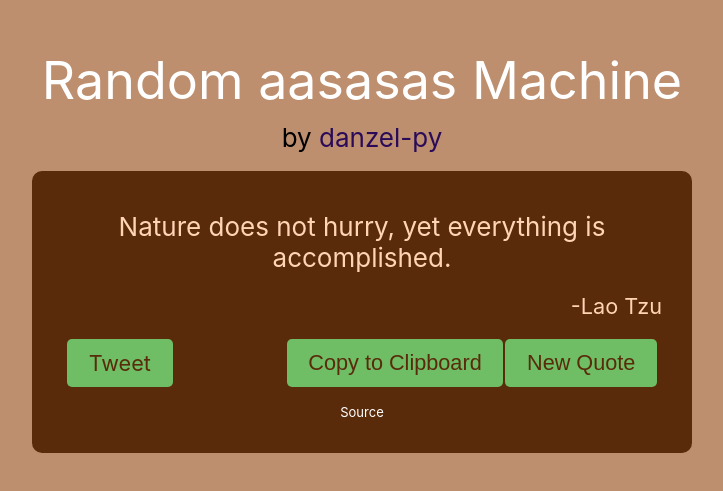
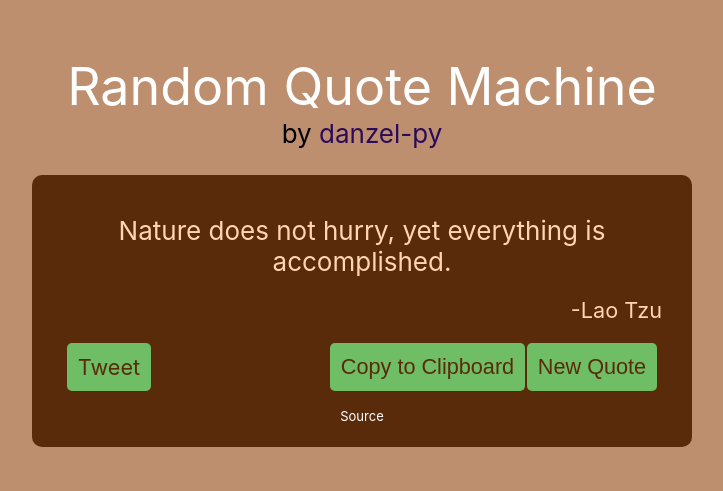
Before and after one commit to danzel-py/Random-Quote-Machine, a React (Create React App) app: page / in a window 1280 px wide. Shown: the part 149-640 px from the top of the page, without its empty margins (278-1001 px from the left). Built offline with nearby package versions, Linux system fonts and the light colour scheme.

Commit message:
Buttons' padding decreased
Otherwise it looks ugly in android

```diff
--- a/src/App.css
+++ b/src/App.css
@@ -27,7 +27,7 @@
 
 
 #quote-box-container {
-  padding: 40px 30px 30px 30px;
+  padding: 40px 30px 20px 30px;
   background-color: rgb(110, 212, 238);
   width: 80%;
   max-width: 600px;
@@ -59,7 +59,7 @@
   font-size: smaller      !important;
   color: "amber"          !important;
   text-decoration: none !important;
-  padding: 0.5em 1em !important;
+  padding: 0.5em 0.5em !important;
   border: 0px !important;
   border-radius: 5px;
   background-color: rgb(0,0,0,0.2);
@@ -82,12 +82,13 @@
 
 #title{
   font-size:2em;
-  margin-bottom:0.2em
+  margin-bottom:0em
 }
 
 #byMe{
   font-size:1em;
-  margin-bottom:0.7em;
+  margin-bottom:1em;
+  margin-top:0em;
   color: rgb(0, 0, 0)
 }
 
--- a/src/App.js
+++ b/src/App.js
@@ -1,5 +1,7 @@
 import React from 'react';
 import './App.css';
+import { useMediaQuery } from 'react-responsive'
+
 
 const defaultStyle = {
   transition: "all 100ms ease-in-out",
@@ -9,8 +11,8 @@ function App() {
   return (
     <div className="App">
       <header className="App-header" id="app-body">
-        <div id="title">Random aasasas Machine</div>
-        <div id="byMe">by <a id="myName" href="https://www.linkedin.com/in/danzel-artamadja-273457197/">danzel-py</a></div>
+        <div id="title">Random Quote Machine</div>
+        <p id="byMe">by <a id="myName" href="https://www.linkedin.com/in/danzel-artamadja-273457197/">danzel-py</a></p>
         <div id='quote-box-container'>
           <QuoteBox />
         </div>
@@ -28,6 +30,9 @@ class QuoteBox extends React.Component {
     }
     this.generateQuotes = this.generateQuotes.bind(this)
   }
+
+
+
 
   generateQuotes(){
     let x = Math.floor((Math.random())*quotesList.length)
@@ -89,6 +94,7 @@ class QuoteBox extends React.Component {
     )
   }
 }
+
 
 class TwitShare extends React.Component {
   constructor(props){
```
